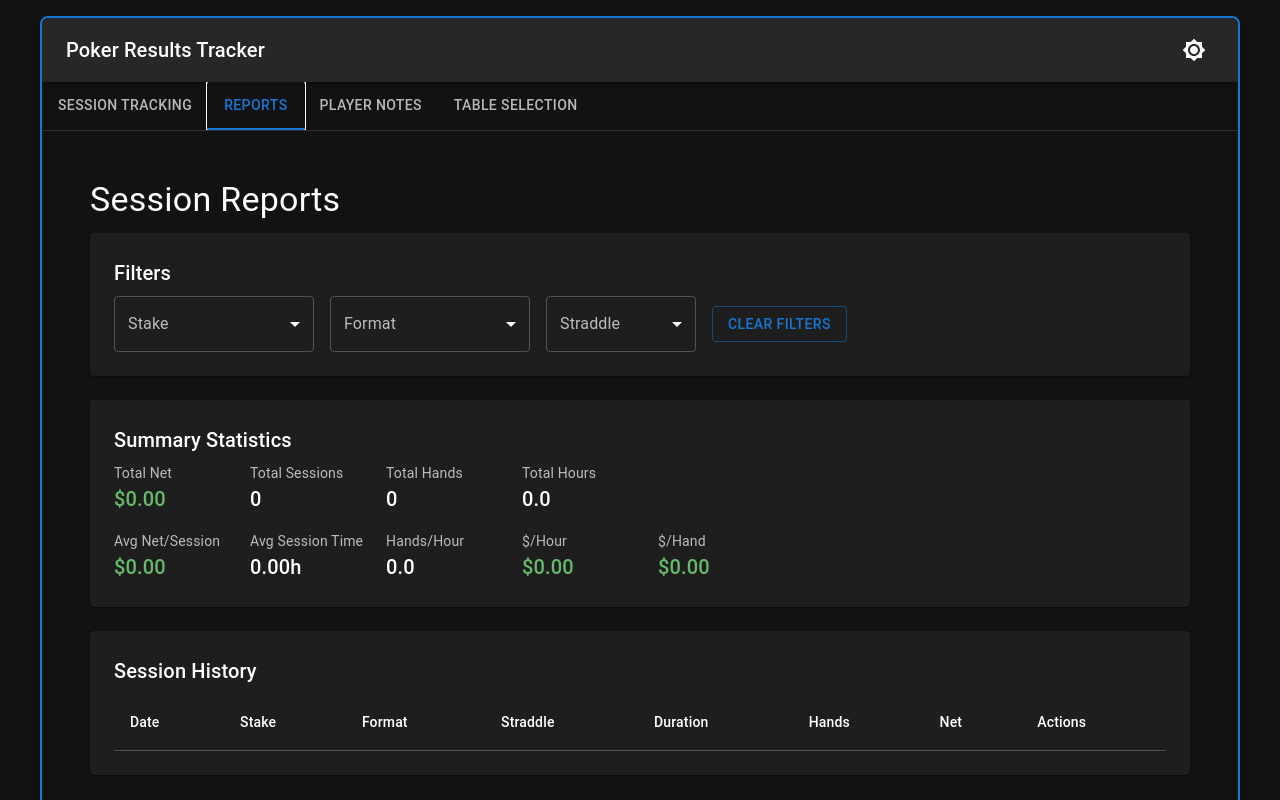
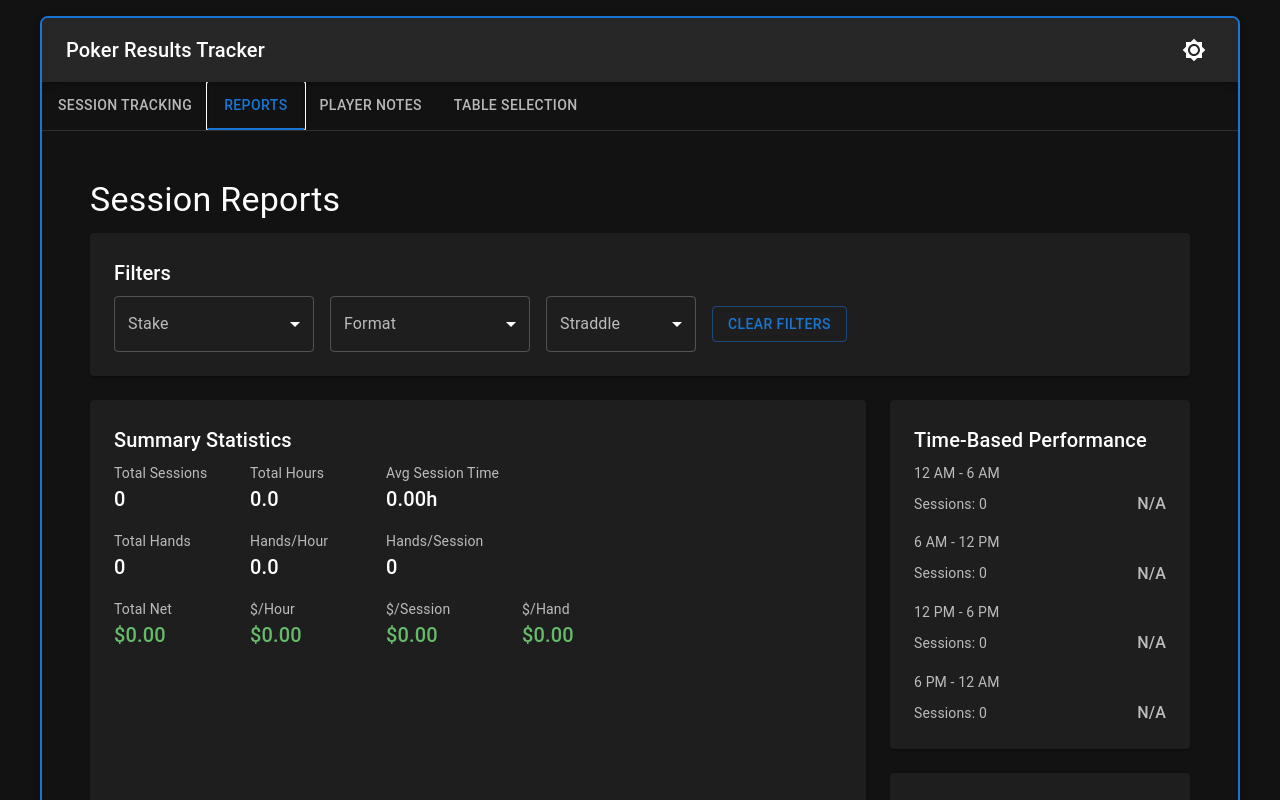
Before and after one commit to aaronpope007/poker-results-tracker, a React (Vite) app: page / in a window 1280 px wide. Both pictures are taken after a click on the tab "REPORTS". Shown: the top 800 px of the page. Built offline with nearby package versions, Linux system fonts and the light colour scheme.

Commit message:
feat: add time/stakes performance analysis and reorganize summary stats

```diff
--- a/src/components/ReportsTab.tsx
+++ b/src/components/ReportsTab.tsx
@@ -79,6 +79,63 @@ export default function ReportsTab() {
       return sum;
     }, 0);
 
+    // Calculate time bucket statistics
+    const timeBuckets = {
+      night: { sessions: 0, net: 0, hours: 0, label: '12 AM - 6 AM' }, // 0-6
+      morning: { sessions: 0, net: 0, hours: 0, label: '6 AM - 12 PM' }, // 6-12
+      afternoon: { sessions: 0, net: 0, hours: 0, label: '12 PM - 6 PM' }, // 12-18
+      evening: { sessions: 0, net: 0, hours: 0, label: '6 PM - 12 AM' }, // 18-24
+    };
+
+    completedSessions.forEach(session => {
+      if (session.startTime) {
+        const hour = session.startTime.getHours();
+        const net = session.accountEnd! - session.accountStart!;
+        const hours = session.endTime && session.startTime
+          ? (session.endTime.getTime() - session.startTime.getTime()) / (1000 * 60 * 60)
+          : 0;
+
+        if (hour >= 0 && hour < 6) {
+          timeBuckets.night.sessions++;
+          timeBuckets.night.net += net;
+          timeBuckets.night.hours += hours;
+        } else if (hour >= 6 && hour < 12) {
+          timeBuckets.morning.sessions++;
+          timeBuckets.morning.net += net;
+          timeBuckets.morning.hours += hours;
+        } else if (hour >= 12 && hour < 18) {
+          timeBuckets.afternoon.sessions++;
+          timeBuckets.afternoon.net += net;
+          timeBuckets.afternoon.hours += hours;
+        } else if (hour >= 18 && hour < 24) {
+          timeBuckets.evening.sessions++;
+          timeBuckets.evening.net += net;
+          timeBuckets.evening.hours += hours;
+        }
+      }
+    });
+
+    // Calculate stakes-based statistics
+    const stakesBuckets: { [key: string]: { sessions: number, net: number, hours: number, hands: number, label: string } } = {};
+
+    completedSessions.forEach(session => {
+      const stake = session.limit;
+      if (!stakesBuckets[stake]) {
+        stakesBuckets[stake] = { sessions: 0, net: 0, hours: 0, hands: 0, label: stake };
+      }
+
+      const net = session.accountEnd! - session.accountStart!;
+      const hours = session.endTime && session.startTime
+        ? (session.endTime.getTime() - session.startTime.getTime()) / (1000 * 60 * 60)
+        : 0;
+      const hands = session.handsEnd! - session.handsStart;
+
+      stakesBuckets[stake].sessions++;
+      stakesBuckets[stake].net += net;
+      stakesBuckets[stake].hours += hours;
+      stakesBuckets[stake].hands += hands;
+    });
+
     return {
       totalSessions,
       totalNet,
@@ -87,8 +144,11 @@ export default function ReportsTab() {
       avgNetPerSession: totalSessions > 0 ? totalNet / totalSessions : 0,
       avgSessionTime: totalSessions > 0 ? totalHours / totalSessions : 0,
       handsPerHour: totalHours > 0 ? totalHands / totalHours : 0,
+      handsPerSession: totalSessions > 0 ? totalHands / totalSessions : 0,
       dollarPerHour: totalHours > 0 ? totalNet / totalHours : 0,
       dollarPerHand: totalHands > 0 ? totalNet / totalHands : 0,
+      timeBuckets,
+      stakesBuckets,
     };
   };
 
@@ -207,11 +267,45 @@ export default function ReportsTab() {
         </Box>
       </Paper>
 
-      <Paper sx={{ p: 3, mb: 3 }}>
+      <Box sx={{ display: 'flex', gap: 3, mb: 3 }}>
+        <Paper sx={{ p: 3, flex: 1 }}>
           <Typography variant="h6" gutterBottom>
             Summary Statistics
           </Typography>
           <Box sx={{ display: 'flex', flexDirection: 'column', gap: 2 }}>
+            {/* Row 1: Time-based metrics */}
+            <Box sx={{ display: 'flex', gap: 2, flexWrap: 'wrap' }}>
+              <Box sx={{ minWidth: 120 }}>
+                <Typography variant="body2" color="text.secondary">Total Sessions</Typography>
+                <Typography variant="h6">{stats.totalSessions}</Typography>
+              </Box>
+              <Box sx={{ minWidth: 120 }}>
+                <Typography variant="body2" color="text.secondary">Total Hours</Typography>
+                <Typography variant="h6">{stats.totalHours.toFixed(1)}</Typography>
+              </Box>
+              <Box sx={{ minWidth: 120 }}>
+                <Typography variant="body2" color="text.secondary">Avg Session Time</Typography>
+                <Typography variant="h6">{stats.avgSessionTime.toFixed(2)}h</Typography>
+              </Box>
+            </Box>
+
+            {/* Row 2: Hand-based metrics */}
+            <Box sx={{ display: 'flex', gap: 2, flexWrap: 'wrap' }}>
+              <Box sx={{ minWidth: 120 }}>
+                <Typography variant="body2" color="text.secondary">Total Hands</Typography>
+                <Typography variant="h6">{stats.totalHands}</Typography>
+              </Box>
+              <Box sx={{ minWidth: 120 }}>
+                <Typography variant="body2" color="text.secondary">Hands/Hour</Typography>
+                <Typography variant="h6">{stats.handsPerHour.toFixed(1)}</Typography>
+              </Box>
+              <Box sx={{ minWidth: 120 }}>
+                <Typography variant="body2" color="text.secondary">Hands/Session</Typography>
+                <Typography variant="h6">{stats.handsPerSession.toFixed(0)}</Typography>
+              </Box>
+            </Box>
+
+            {/* Row 3: Profit-based metrics */}
             <Box sx={{ display: 'flex', gap: 2, flexWrap: 'wrap' }}>
               <Box sx={{ minWidth: 120 }}>
                 <Typography variant="body2" color="text.secondary">Total Net</Typography>
@@ -223,43 +317,21 @@ export default function ReportsTab() {
                 </Typography>
               </Box>
               <Box sx={{ minWidth: 120 }}>
-              <Typography variant="body2" color="text.secondary">Total Sessions</Typography>
-              <Typography variant="h6">{stats.totalSessions}</Typography>
-            </Box>
-            <Box sx={{ minWidth: 120 }}>
-              <Typography variant="body2" color="text.secondary">Total Hands</Typography>
-              <Typography variant="h6">{stats.totalHands}</Typography>
-            </Box>
-            <Box sx={{ minWidth: 120 }}>
-              <Typography variant="body2" color="text.secondary">Total Hours</Typography>
-              <Typography variant="h6">{stats.totalHours.toFixed(1)}</Typography>
-            </Box>
-          </Box>
-          <Box sx={{ display: 'flex', gap: 2, flexWrap: 'wrap' }}>
-            <Box sx={{ minWidth: 120 }}>
-              <Typography variant="body2" color="text.secondary">Avg Net/Session</Typography>
-              <Typography
-                variant="h6"
-                color={stats.avgNetPerSession >= 0 ? 'success.main' : 'error.main'}
-              >
-                ${stats.avgNetPerSession.toFixed(2)}
-              </Typography>
-            </Box>
-            <Box sx={{ minWidth: 120 }}>
-              <Typography variant="body2" color="text.secondary">Avg Session Time</Typography>
-              <Typography variant="h6">{stats.avgSessionTime.toFixed(2)}h</Typography>
-            </Box>
-            <Box sx={{ minWidth: 120 }}>
-              <Typography variant="body2" color="text.secondary">Hands/Hour</Typography>
-              <Typography variant="h6">{stats.handsPerHour.toFixed(1)}</Typography>
-            </Box>
-            <Box sx={{ minWidth: 120 }}>
                 <Typography variant="body2" color="text.secondary">$/Hour</Typography>
                 <Typography
                   variant="h6"
                   color={stats.dollarPerHour >= 0 ? 'success.main' : 'error.main'}
                 >
                   ${stats.dollarPerHour.toFixed(2)}
+                </Typography>
+              </Box>
+              <Box sx={{ minWidth: 120 }}>
+                <Typography variant="body2" color="text.secondary">$/Session</Typography>
+                <Typography
+                  variant="h6"
+                  color={stats.avgNetPerSession >= 0 ? 'success.main' : 'error.main'}
+                >
+                  ${stats.avgNetPerSession.toFixed(2)}
                 </Typography>
               </Box>
               <Box sx={{ minWidth: 120 }}>
@@ -274,6 +346,69 @@ export default function ReportsTab() {
             </Box>
           </Box>
         </Paper>
+
+        <Box sx={{ display: 'flex', flexDirection: 'column', gap: 3, minWidth: 300 }}>
+          <Paper sx={{ p: 3 }}>
+            <Typography variant="h6" gutterBottom>
+              Time-Based Performance
+            </Typography>
+            <Box sx={{ display: 'flex', flexDirection: 'column', gap: 2 }}>
+              {Object.entries(stats.timeBuckets).map(([key, bucket]) => (
+                <Box key={key} sx={{ display: 'flex', flexDirection: 'column', gap: 1 }}>
+                  <Typography variant="body2" color="text.secondary">
+                    {bucket.label}
+                  </Typography>
+                  <Box sx={{ display: 'flex', justifyContent: 'space-between', alignItems: 'center' }}>
+                    <Typography variant="body2" color="text.secondary">
+                      Sessions: {bucket.sessions}
+                    </Typography>
+                    <Typography
+                      variant="h6"
+                      color={bucket.hours > 0 ? (bucket.net / bucket.hours >= 0 ? 'success.main' : 'error.main') : 'text.secondary'}
+                      sx={{ fontSize: '1rem' }}
+                    >
+                      {bucket.hours > 0 ? `$${(bucket.net / bucket.hours).toFixed(2)}/hr` : 'N/A'}
+                    </Typography>
+                  </Box>
+                </Box>
+              ))}
+            </Box>
+          </Paper>
+
+          <Paper sx={{ p: 3 }}>
+            <Typography variant="h6" gutterBottom>
+              Stakes-Based Performance
+            </Typography>
+            <Box sx={{ display: 'flex', flexDirection: 'column', gap: 2 }}>
+              {Object.entries(stats.stakesBuckets).length > 0 ? (
+                Object.entries(stats.stakesBuckets).map(([key, bucket]) => (
+                  <Box key={key} sx={{ display: 'flex', flexDirection: 'column', gap: 1 }}>
+                    <Typography variant="body2" color="text.secondary">
+                      {bucket.label}
+                    </Typography>
+                    <Box sx={{ display: 'flex', justifyContent: 'space-between', alignItems: 'center' }}>
+                      <Typography variant="body2" color="text.secondary">
+                        Sessions: {bucket.sessions}
+                      </Typography>
+                      <Typography
+                        variant="h6"
+                        color={bucket.hours > 0 ? (bucket.net / bucket.hours >= 0 ? 'success.main' : 'error.main') : 'text.secondary'}
+                        sx={{ fontSize: '1rem' }}
+                      >
+                        {bucket.hours > 0 ? `$${(bucket.net / bucket.hours).toFixed(2)}/hr` : 'N/A'}
+                      </Typography>
+                    </Box>
+                  </Box>
+                ))
+              ) : (
+                <Typography variant="body2" color="text.secondary" sx={{ fontStyle: 'italic' }}>
+                  No stakes data available
+                </Typography>
+              )}
+            </Box>
+          </Paper>
+        </Box>
+      </Box>
 
       <Paper sx={{ p: 3 }}>
         <Typography variant="h6" gutterBottom>
```
Lines whose indentation alone changed are shown as unchanged.
